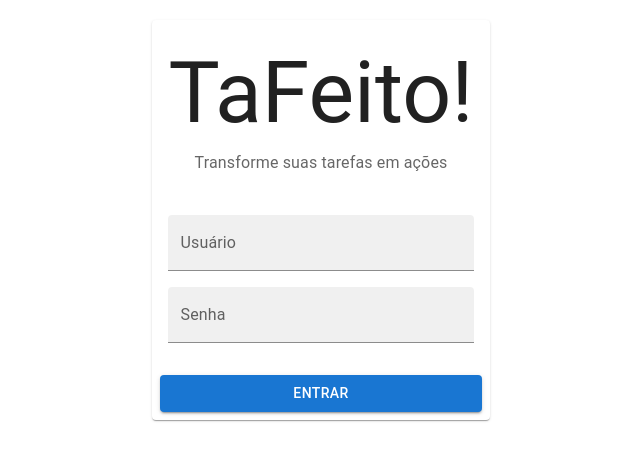
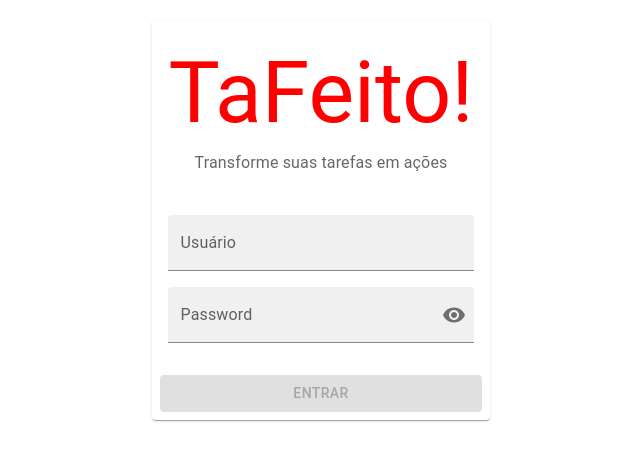
Before and after one commit to camlonghini/tafeito, a React (Create React App) app: page / in a window 1280 px wide. Shown: the part 180-640 px from the top of the page, without its empty margins (319-959 px from the left). Built offline with nearby package versions, Linux system fonts and the light colour scheme.

Commit message:
Integrar a tela de login com o banco de dados

```diff
--- a/src/screen/Login/index.tsx
+++ b/src/screen/Login/index.tsx
@@ -1,22 +1,82 @@
-import * as React from 'react';
-import Card from '@mui/material/Card';
-import Box from '@mui/material/Box';
-import CardHeader from '@mui/material/CardHeader';
-import CardContent from '@mui/material/CardContent';
-import CardActions from '@mui/material/CardActions';
-import TextField from '@mui/material/TextField';
-import Button from '@mui/material/Button';
-import { CustomizedCardHeader } from './styles';
+import * as React from "react";
+import { useState, useEffect } from "react";
+import Card from "@mui/material/Card";
+import Box from "@mui/material/Box";
+import CardContent from "@mui/material/CardContent";
+import CardActions from "@mui/material/CardActions";
+import TextField from "@mui/material/TextField";
+import Button from "@mui/material/Button";
+import { CustomizedCardHeader } from "./styles";
+import {
+  FormControl,
+  InputLabel,
+  InputAdornment,
+  IconButton,
+  FilledInput,
+  Typography,
+} from "@mui/material";
+import { VisibilityOff, Visibility } from "@mui/icons-material";
 
 const Login = () => {
+  const [isButtonActive, setIsButtonActive] = useState(false);
+  const [userName, setUserName] = useState<string | null>(null);
+  const [password, setPassword] = useState<string | null>(null);
+  const [showPassword, setShowPassword] = useState(false);
+  const [errorMessage, setErrorMessage] = useState<string | null>("");
+
+  const handleClickShowPassword = () => {
+    setShowPassword(!showPassword);
+  };
+
+  useEffect(() => {
+    if (
+      userName !== null &&
+      userName !== "" &&
+      password !== null &&
+      password !== ""
+    ) {
+      setIsButtonActive(false);
+    } else {
+      setIsButtonActive(true);
+    }
+  }, [userName, password]);
+
+  const postLogin = async () => {
+    const requestOptions = {
+      method: "POST",
+      headers: { "Content-Type": "application/json" },
+      body: JSON.stringify({
+        login: userName,
+        senha: password,
+      }),
+    };
+    try {
+      const response = await fetch(
+        "http://localhost:3000/usuarios/login",
+        requestOptions
+      );
+      const data = await response.json();
+      if (data.extra?.codigo === "CREDENCIAIS_INVALIDAS") {
+        setErrorMessage(data.mensagem);
+      } else {
+        console.log("login efetuado");
+        setErrorMessage("");
+      }
+    } catch (error) {
+      console.log(error);
+    }
+  };
+
   return (
-    <Box sx={{
-      width: '100%',
-      height: '100%',
-      display: 'flex',
-      justifyContent: 'center',
-      alignItems: 'center',
-    }}>
+    <Box
+      sx={{
+        width: "100%",
+        height: "100%",
+        display: "flex",
+        justifyContent: "center",
+        alignItems: "center",
+      }}
+    >
       <Card sx={{ maxWidth: 480 }}>
         <CustomizedCardHeader
           title="TaFeito!"
@@ -24,17 +84,62 @@ const Login = () => {
         />
         <CardContent>
           <Box py={1}>
-            <TextField fullWidth id="username" label="Usuário" variant="filled"/>
+            <TextField
+              fullWidth
+              id="username"
+              label="Usuário"
+              variant="filled"
+              onChange={(event) => {
+                setUserName(event.target.value);
+              }}
+            />
           </Box>
           <Box py={1}>
-            <TextField fullWidth id="password" label="Senha" variant="filled"/>
+            <FormControl sx={{ width: "100%" }} variant="filled">
+              <InputLabel htmlFor="filled-adornment-password">
+                Password
+              </InputLabel>
+              <FilledInput
+                onChange={(event) => {
+                  setPassword(event.target.value);
+                }}
+                id="filled-adornment-password"
+                type={showPassword ? "text" : "password"}
+                endAdornment={
+                  <InputAdornment position="end">
+                    <IconButton
+                      aria-label="toggle password visibility"
+                      onClick={handleClickShowPassword}
+                      // onMouseDown={handleMouseDownPassword}
+                      edge="end"
+                    >
+                      {showPassword ? <VisibilityOff /> : <Visibility />}
+                    </IconButton>
+                  </InputAdornment>
+                }
+              />
+            </FormControl>
           </Box>
         </CardContent>
+        {errorMessage && (
+          <Box>
+            <Typography color={"red"}>{errorMessage}</Typography>
+          </Box>
+        )}
         <CardActions>
-          <Button fullWidth variant="contained">Entrar</Button>
+          <Button
+            onClick={() => {
+              postLogin();
+            }}
+            disabled={isButtonActive}
+            fullWidth
+            variant="contained"
+          >
+            Entrar
+          </Button>
         </CardActions>
       </Card>
     </Box>
   );
-}
+};
 export default Login;
--- a/src/screen/Login/styles.ts
+++ b/src/screen/Login/styles.ts
@@ -3,6 +3,7 @@ import CardHeader from '@mui/material/CardHeader';
 
 export const CustomizedCardHeader = styled(CardHeader)`
     .MuiCardHeader-title {
+        color: red;
         font-size: 86px;
     }
 `;
```
